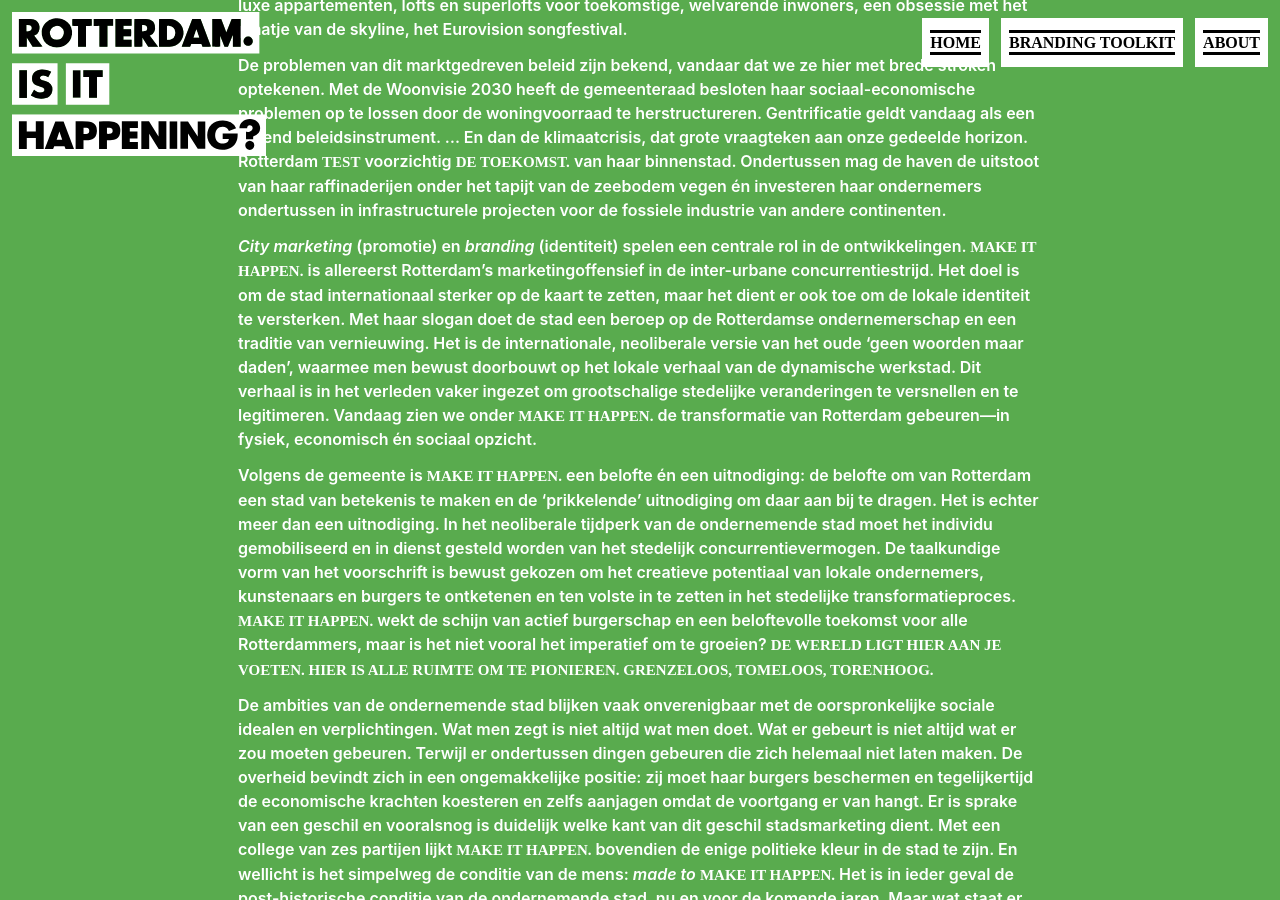
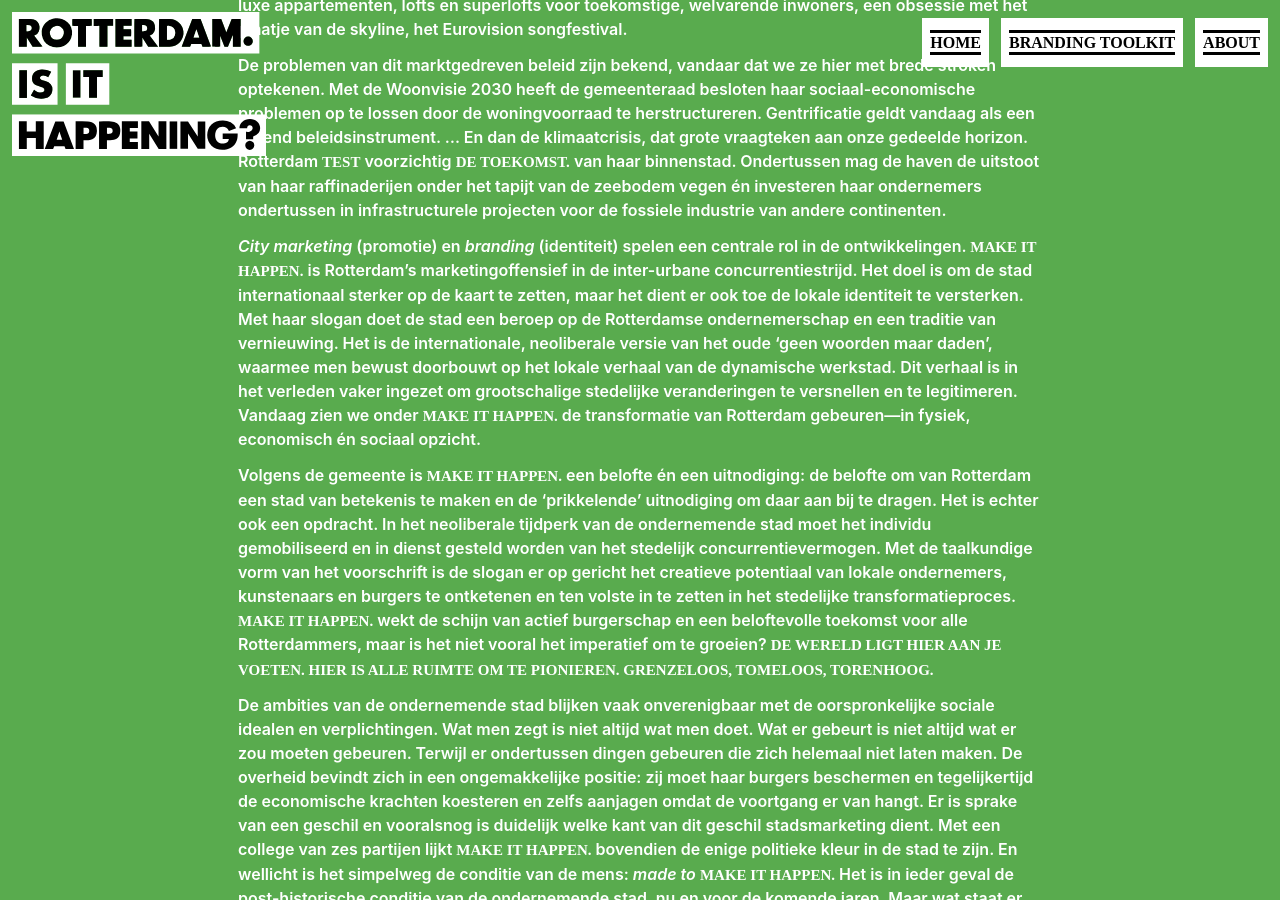
Before and after one commit to norealdirection/norealdirection.github.io, a Jekyll site: the page built from about.markdown, in a window 1280 px wide and 900 px high, scrolled down 1209 px. Built offline with Jekyll 4.4.1, drawn with Linux system fonts in a browser that asks for light colours.

Commit message:
Update about.markdown

```diff
--- a/about.markdown
+++ b/about.markdown
@@ -16,9 +16,9 @@
 
 De problemen van dit marktgedreven beleid zijn bekend, vandaar dat we ze hier met brede stroken optekenen. Met de Woonvisie 2030 heeft de gemeenteraad besloten haar sociaal-economische problemen op te lossen door de woningvoorraad te herstructureren. Gentrificatie geldt vandaag als een erkend beleidsinstrument. ... En dan de klimaatcrisis, dat grote vraagteken aan onze gedeelde horizon. Rotterdam **TEST** voorzichtig **DE TOEKOMST.** van haar binnenstad. Ondertussen mag de haven de uitstoot van haar raffinaderijen onder het tapijt van de zeebodem vegen én investeren haar ondernemers ondertussen in infrastructurele projecten voor de fossiele industrie van andere continenten.
 
-_City marketing_ (promotie) en _branding_ (identiteit) spelen een centrale rol in de ontwikkelingen. **MAKE IT HAPPEN.** is allereerst Rotterdam’s marketingoffensief in de inter-urbane concurrentiestrijd. Het doel is om de stad internationaal sterker op de kaart te zetten, maar het dient er ook toe om de lokale identiteit te versterken. Met haar slogan doet de stad een beroep op de Rotterdamse ondernemerschap en een traditie van vernieuwing. Het is de internationale, neoliberale versie van het oude ‘geen woorden maar daden’, waarmee men bewust doorbouwt op het lokale verhaal van de dynamische werkstad. Dit verhaal is in het verleden vaker ingezet om grootschalige stedelijke veranderingen te versnellen en te legitimeren. Vandaag zien we onder **MAKE IT HAPPEN.** de transformatie van Rotterdam gebeuren—in fysiek, economisch én sociaal opzicht.
+_City marketing_ (promotie) en _branding_ (identiteit) spelen een centrale rol in de ontwikkelingen. **MAKE IT HAPPEN.** is Rotterdam’s marketingoffensief in de inter-urbane concurrentiestrijd. Het doel is om de stad internationaal sterker op de kaart te zetten, maar het dient er ook toe  de lokale identiteit te versterken. Met haar slogan doet de stad een beroep op de Rotterdamse ondernemerschap en een traditie van vernieuwing. Het is de internationale, neoliberale versie van het oude ‘geen woorden maar daden’, waarmee men bewust doorbouwt op het lokale verhaal van de dynamische werkstad. Dit verhaal is in het verleden vaker ingezet om grootschalige stedelijke veranderingen te versnellen en te legitimeren. Vandaag zien we onder **MAKE IT HAPPEN.** de transformatie van Rotterdam gebeuren—in fysiek, economisch én sociaal opzicht.
 
-Volgens de gemeente is **MAKE IT HAPPEN.** een belofte én een uitnodiging: de belofte om van Rotterdam een stad van betekenis te maken en de 'prikkelende' uitnodiging om daar aan bij te dragen. Het is echter meer dan een uitnodiging. In het neoliberale tijdperk van de ondernemende stad moet het individu gemobiliseerd en in dienst gesteld worden van het stedelijk concurrentievermogen. De taalkundige vorm van het voorschrift is bewust gekozen om het creatieve potentiaal van lokale ondernemers, kunstenaars en burgers te ontketenen en ten volste in te zetten in het stedelijke transformatieproces. **MAKE IT HAPPEN.** wekt de schijn van actief burgerschap en een beloftevolle toekomst voor alle Rotterdammers, maar is het niet vooral het imperatief om te groeien? **DE WERELD LIGT HIER AAN JE VOETEN. HIER IS ALLE RUIMTE OM TE PIONIEREN. GRENZELOOS, TOMELOOS, TORENHOOG.**
+Volgens de gemeente is **MAKE IT HAPPEN.** een belofte én een uitnodiging: de belofte om van Rotterdam een stad van betekenis te maken en de 'prikkelende' uitnodiging om daar aan bij te dragen. Het is echter ook een opdracht. In het neoliberale tijdperk van de ondernemende stad moet het individu gemobiliseerd en in dienst gesteld worden van het stedelijk concurrentievermogen. Met de taalkundige vorm van het voorschrift is de slogan er op gericht het creatieve potentiaal van lokale ondernemers, kunstenaars en burgers te ontketenen en ten volste in te zetten in het stedelijke transformatieproces. **MAKE IT HAPPEN.** wekt de schijn van actief burgerschap en een beloftevolle toekomst voor alle Rotterdammers, maar is het niet vooral het imperatief om te groeien? **DE WERELD LIGT HIER AAN JE VOETEN. HIER IS ALLE RUIMTE OM TE PIONIEREN. GRENZELOOS, TOMELOOS, TORENHOOG.**
 
 De ambities van de ondernemende stad blijken vaak onverenigbaar met de oorspronkelijke sociale idealen en verplichtingen. Wat men zegt is niet altijd wat men doet. Wat er gebeurt is niet altijd wat er zou moeten gebeuren. Terwijl er ondertussen dingen gebeuren die zich helemaal niet laten maken. De overheid bevindt zich in een ongemakkelijke positie: zij moet haar burgers beschermen en tegelijkertijd de economische krachten koesteren en zelfs aanjagen omdat de voortgang er van hangt. Er is sprake van een geschil en vooralsnog is duidelijk welke kant van dit geschil stadsmarketing dient. Met een college van zes partijen lijkt **MAKE IT HAPPEN.** bovendien de enige politieke kleur in de stad te zijn. En wellicht is het simpelweg de conditie van de mens: _made to_ **MAKE IT HAPPEN.** Het is in ieder geval de post-historische conditie van de ondernemende stad, nu en voor de komende jaren. Maar wat staat er dan tegenover?
 
```
